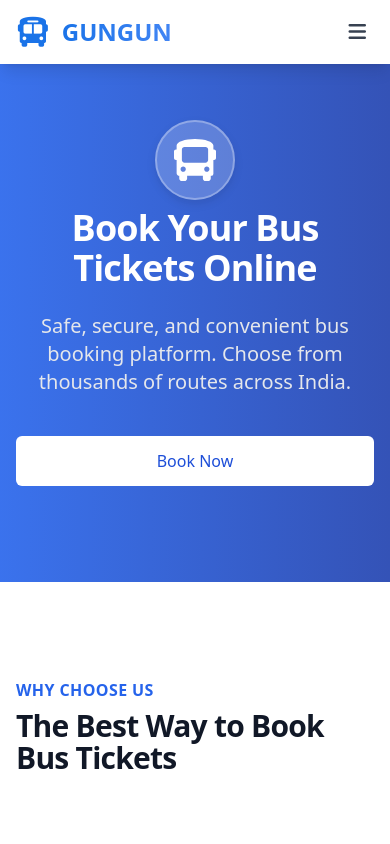
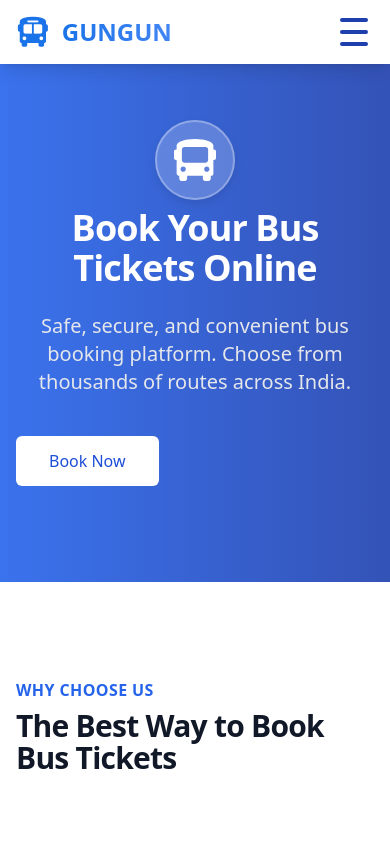
Before and after one commit to Surajdas14/easybus, a React (Create React App) app in the folder client/: page / in a window 390 px wide. Shown: the top 844 px of the page. Built offline with nearby package versions, Linux system fonts and the light colour scheme; no server answers.

Commit message:
Restore original LandingPage layout and remove custom footer section. Add QuickLinks and Services pages, animated hamburger menu for mobile.

```diff
--- a/client/src/App.js
+++ b/client/src/App.js
@@ -26,6 +26,8 @@ import PassengerDetails from './pages/PassengerDetails';
 import DummyPayment from './pages/DummyPayment';
 import PrintTicket from './pages/PrintTicket';
 import ProtectedAdminRoute from './components/ProtectedAdminRoute';
+import QuickLinks from './pages/QuickLinks';
+import Services from './pages/Services';
 
 // Import Agent Pages
 import AgentDashboard from './pages/agent/AgentDashboard';
@@ -87,6 +89,8 @@ function App() {
                   <Route path="/passenger-details" element={<PassengerDetails />} />
                   <Route path="/payment" element={<DummyPayment />} />
                   <Route path="/print-ticket" element={<PrintTicket />} />
+                  <Route path="/quick-links" element={<QuickLinks />} />
+                  <Route path="/services" element={<Services />} />
                 </Routes>
               </main>
               <Footer />
--- /dev/null
+++ b/client/src/components/HamburgerIcon.css
@@ -0,0 +1,45 @@
+/* Hamburger Icon Animation */
+.hamburger-icon {
+  display: flex;
+  flex-direction: column;
+  justify-content: center;
+  width: 40px;
+  height: 40px;
+  background: transparent;
+  border: none;
+  cursor: pointer;
+  padding: 0;
+  z-index: 60;
+  transition: filter 0.2s;
+}
+.hamburger-icon:focus {
+  outline: none;
+  filter: brightness(0.9);
+}
+.hamburger-icon .bar {
+  display: block;
+  width: 28px;
+  height: 4px;
+  margin: 4px auto;
+  border-radius: 2px;
+  background: #1e40af; /* Tailwind blue-800 */
+  transition: all 0.35s cubic-bezier(0.23, 1, 0.32, 1);
+}
+.hamburger-icon .bar.top {
+  transform: translateY(0);
+}
+.hamburger-icon .bar.middle {
+  opacity: 1;
+}
+.hamburger-icon .bar.bottom {
+  transform: translateY(0);
+}
+.hamburger-icon.open .bar.top {
+  transform: translateY(8px) rotate(45deg);
+}
+.hamburger-icon.open .bar.middle {
+  opacity: 0;
+}
+.hamburger-icon.open .bar.bottom {
+  transform: translateY(-8px) rotate(-45deg);
+}
--- /dev/null
+++ b/client/src/components/HamburgerIcon.js
@@ -0,0 +1,18 @@
+import React from 'react';
+import './HamburgerIcon.css';
+
+const HamburgerIcon = ({ isOpen, toggleMenu }) => (
+  <button
+    className={`hamburger-icon ${isOpen ? 'open' : ''}`}
+    aria-label="Toggle menu"
+    aria-expanded={isOpen}
+    onClick={toggleMenu}
+    type="button"
+  >
+    <span className="bar top"></span>
+    <span className="bar middle"></span>
+    <span className="bar bottom"></span>
+  </button>
+);
+
+export default HamburgerIcon;
--- a/client/src/components/Navbar.js
+++ b/client/src/components/Navbar.js
@@ -1,6 +1,8 @@
 import React, { useState, useEffect } from 'react';
 import { Link, useNavigate } from 'react-router-dom';
 import { getCurrentUser, logout } from '../utils/authUtils';
+import HamburgerIcon from './HamburgerIcon';
+import './HamburgerIcon.css';
 
 const Navbar = () => {
   const [isMenuOpen, setIsMenuOpen] = useState(false);
@@ -52,12 +54,7 @@ const Navbar = () => {
 
           {/* Mobile menu button */}
           <div className="flex items-center md:hidden">
-            <button
-              onClick={() => setIsMenuOpen(!isMenuOpen)}
-              className="text-gray-700 hover:text-primary focus:outline-none focus:ring-2 focus:ring-primary focus:ring-offset-2 p-2 rounded-md"
-            >
-              <i className={`fas ${isMenuOpen ? 'fa-times' : 'fa-bars'} text-xl`}></i>
-            </button>
+            <HamburgerIcon isOpen={isMenuOpen} toggleMenu={() => setIsMenuOpen(!isMenuOpen)} />
           </div>
 
           {/* Desktop Navigation */}
--- a/client/src/pages/LandingPage.js
+++ b/client/src/pages/LandingPage.js
@@ -1,6 +1,8 @@
 import React from 'react';
-import { Link } from 'react-router-dom';
+import { Link, useNavigate } from 'react-router-dom';
 import { FaBus } from 'react-icons/fa';
+import { toast } from 'react-toastify';
+import { isAuthenticated } from '../utils/authUtils';
 import './LandingPage.css';
 
 const BusIcon = () => (
@@ -10,6 +12,18 @@ const BusIcon = () => (
 );
 
 const LandingPage = () => {
+  const navigate = useNavigate();
+
+  // Handles Book Now button click
+  const handleBookNow = () => {
+    if (isAuthenticated()) {
+      navigate('/book');
+    } else {
+      toast.info('Please log in to book a bus ticket');
+      navigate('/login', { state: { from: '/book', message: 'Please log in to continue booking' } });
+    }
+  };
+
   return (
     <div className="min-h-screen">
       {/* Hero Section */}
@@ -30,12 +44,12 @@ const LandingPage = () => {
             </p>
             <div className="mt-10 max-w-sm mx-auto sm:max-w-none sm:flex sm:justify-center">
               <div className="space-y-4 sm:space-y-0 sm:mx-auto sm:inline-grid sm:grid-cols-1 sm:gap-5">
-                <Link
-                  to="/book"
+                <button
+                  onClick={handleBookNow}
                   className="flex items-center justify-center px-8 py-3 border border-transparent text-base font-medium rounded-md text-blue-700 bg-white hover:bg-gray-50 md:py-4 md:text-lg md:px-10 transform transition-transform duration-200 hover:scale-105"
                 >
                   Book Now
-                </Link>
+                </button>
               </div>
             </div>
           </div>
--- /dev/null
+++ b/client/src/pages/QuickLinks.js
@@ -0,0 +1,32 @@
+import React from 'react';
+
+const quickLinks = [
+  { label: 'Book a Bus', path: '/book' },
+  { label: 'My Bookings', path: '/my-bookings' },
+  { label: 'Search Buses', path: '/search' },
+  { label: 'Login', path: '/login' },
+  { label: 'Register', path: '/register' },
+  { label: 'Agent Portal', path: '/agent-login' },
+];
+
+const QuickLinks = () => (
+  <div className="min-h-screen bg-gradient-to-b from-blue-50 to-white py-16 px-4">
+    <div className="max-w-2xl mx-auto bg-white rounded-xl shadow-lg p-8">
+      <h1 className="text-3xl font-bold text-blue-700 mb-6 text-center">Quick Links</h1>
+      <ul className="space-y-4">
+        {quickLinks.map(link => (
+          <li key={link.path}>
+            <a
+              href={link.path}
+              className="block w-full text-lg font-medium text-blue-700 bg-blue-100 hover:bg-blue-200 rounded-lg px-6 py-3 transition-colors duration-200 shadow-sm text-center"
+            >
+              {link.label}
+            </a>
+          </li>
+        ))}
+      </ul>
+    </div>
+  </div>
+);
+
+export default QuickLinks;
--- /dev/null
+++ b/client/src/pages/Services.js
@@ -0,0 +1,49 @@
+import React from 'react';
+import { FaBus, FaCreditCard, FaHeadset, FaShieldAlt, FaMobileAlt } from 'react-icons/fa';
+
+const services = [
+  {
+    icon: <FaBus className="text-blue-600 text-3xl mb-2" />,
+    title: 'Bus Booking',
+    description: 'Easily book bus tickets for thousands of routes across India.'
+  },
+  {
+    icon: <FaCreditCard className="text-blue-600 text-3xl mb-2" />,
+    title: 'Secure Payments',
+    description: 'Multiple payment options with bank-grade security.'
+  },
+  {
+    icon: <FaHeadset className="text-blue-600 text-3xl mb-2" />,
+    title: '24/7 Customer Support',
+    description: 'Our support team is available round the clock to assist you.'
+  },
+  {
+    icon: <FaShieldAlt className="text-blue-600 text-3xl mb-2" />,
+    title: 'Safe Travel',
+    description: 'Verified operators and safe travel experience for all.'
+  },
+  {
+    icon: <FaMobileAlt className="text-blue-600 text-3xl mb-2" />,
+    title: 'Mobile Friendly',
+    description: 'Book and manage tickets easily from any device.'
+  },
+];
+
+const Services = () => (
+  <div className="min-h-screen bg-gradient-to-b from-blue-50 to-white py-16 px-4">
+    <div className="max-w-3xl mx-auto bg-white rounded-xl shadow-lg p-8">
+      <h1 className="text-3xl font-bold text-blue-700 mb-6 text-center">Our Services</h1>
+      <div className="grid grid-cols-1 md:grid-cols-2 gap-8">
+        {services.map((service, idx) => (
+          <div key={idx} className="flex flex-col items-center text-center p-6 rounded-lg shadow hover:shadow-md transition-shadow duration-200 bg-blue-50">
+            {service.icon}
+            <h2 className="text-xl font-semibold mt-2 mb-1 text-blue-800">{service.title}</h2>
+            <p className="text-gray-600">{service.description}</p>
+          </div>
+        ))}
+      </div>
+    </div>
+  </div>
+);
+
+export default Services;
```
